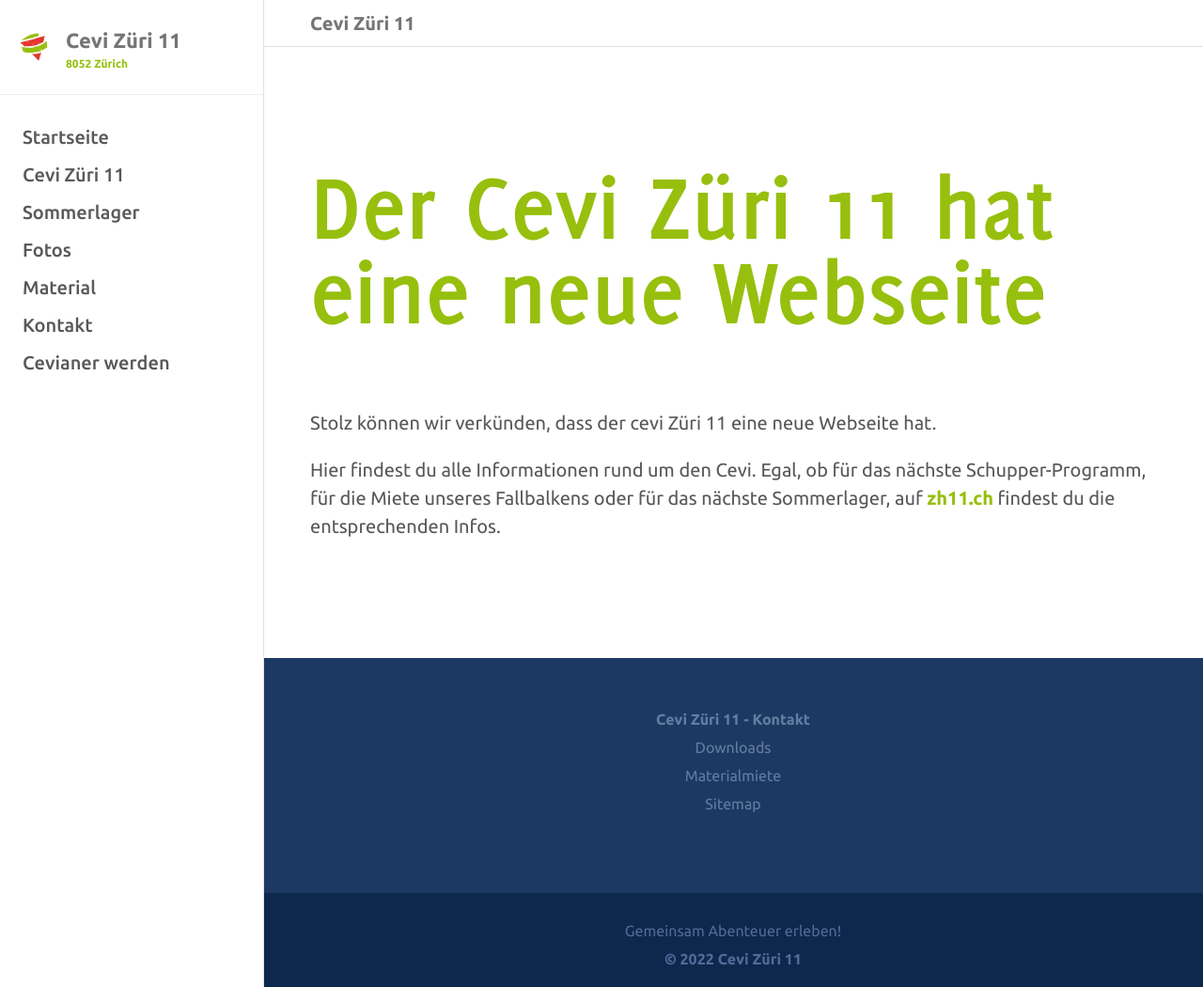
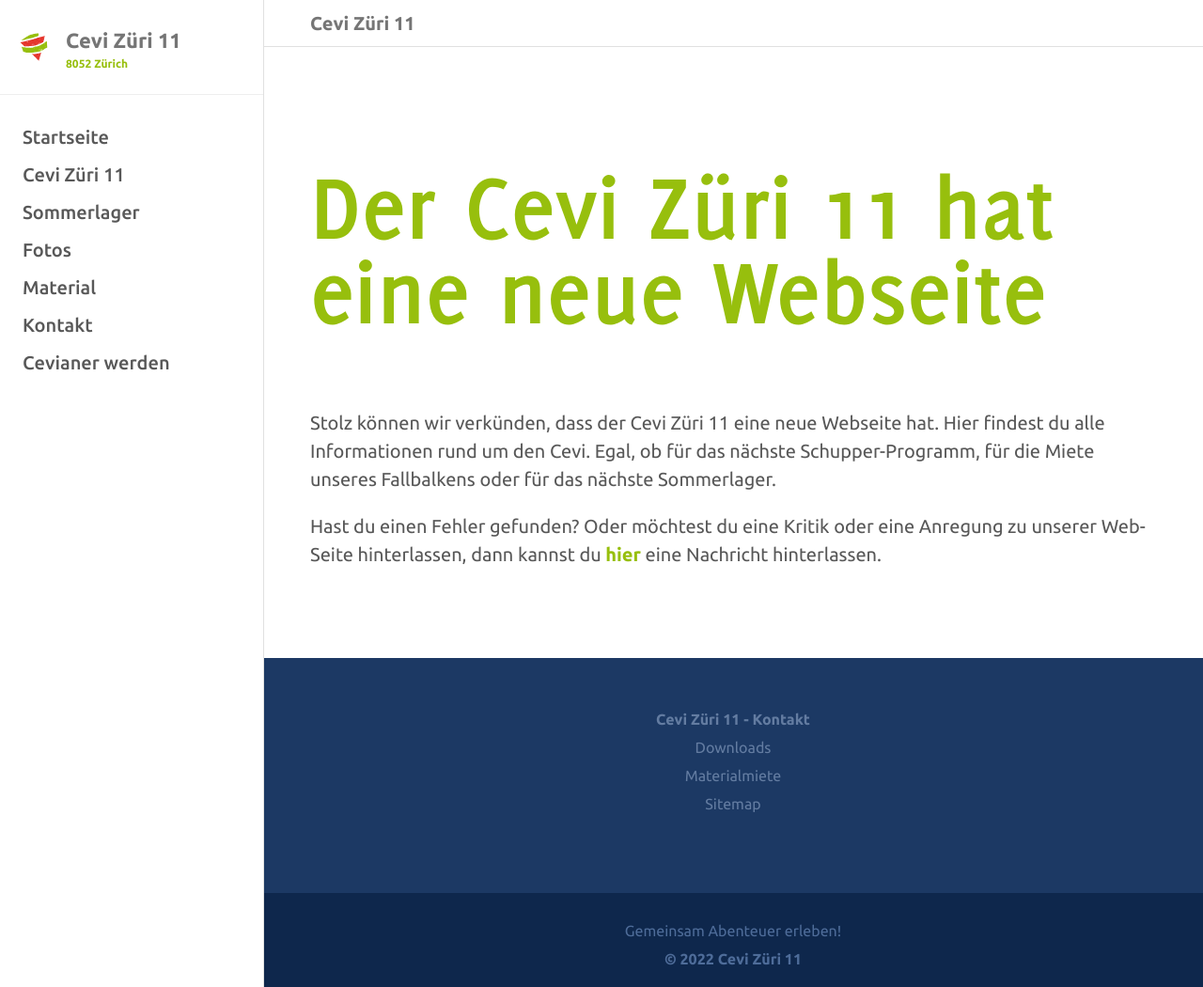
Before and after one commit to wp99cp/cevi_zh11_webpage, a Jekyll site: the page built from content/news/neue_webseite.md, in a window 1280 px wide and 1050 px high. Shown: the whole window at 94% size. Built offline with Jekyll 4.4.1, drawn with Linux system fonts in a browser that asks for light colours.

Commit message:
update content

```diff
--- a/content/news/neue_webseite.md
+++ b/content/news/neue_webseite.md
@@ -7,7 +7,8 @@
 
 # Der Cevi Züri 11 hat eine neue Webseite
 
-Stolz können wir verkünden, dass der cevi Züri 11 eine neue Webseite hat.
+Stolz können wir verkünden, dass der Cevi Züri 11 eine neue Webseite hat. Hier findest du alle Informationen rund um den
+Cevi. Egal, ob für das nächste Schupper-Programm, für die Miete unseres Fallbalkens oder für das nächste Sommerlager.
 
-Hier findest du alle Informationen rund um den Cevi. Egal, ob für das nächste Schupper-Programm,
-für die Miete unseres Fallbalkens oder für das nächste Sommerlager, auf [zh11.ch](https://zh11.ch) findest du die entsprechenden Infos.
+Hast du einen Fehler gefunden? Oder möchtest du eine Kritik oder eine Anregung zu unserer Web-Seite hinterlassen, dann
+kannst du [hier](/kontakt) eine Nachricht hinterlassen.
```
Also changed, not shown: content/kontakt.md (+0 -1 lines), content/material/kontakt.md (+2 -0 lines), content/neu-im-cevi.md (+6 -0 lines).
